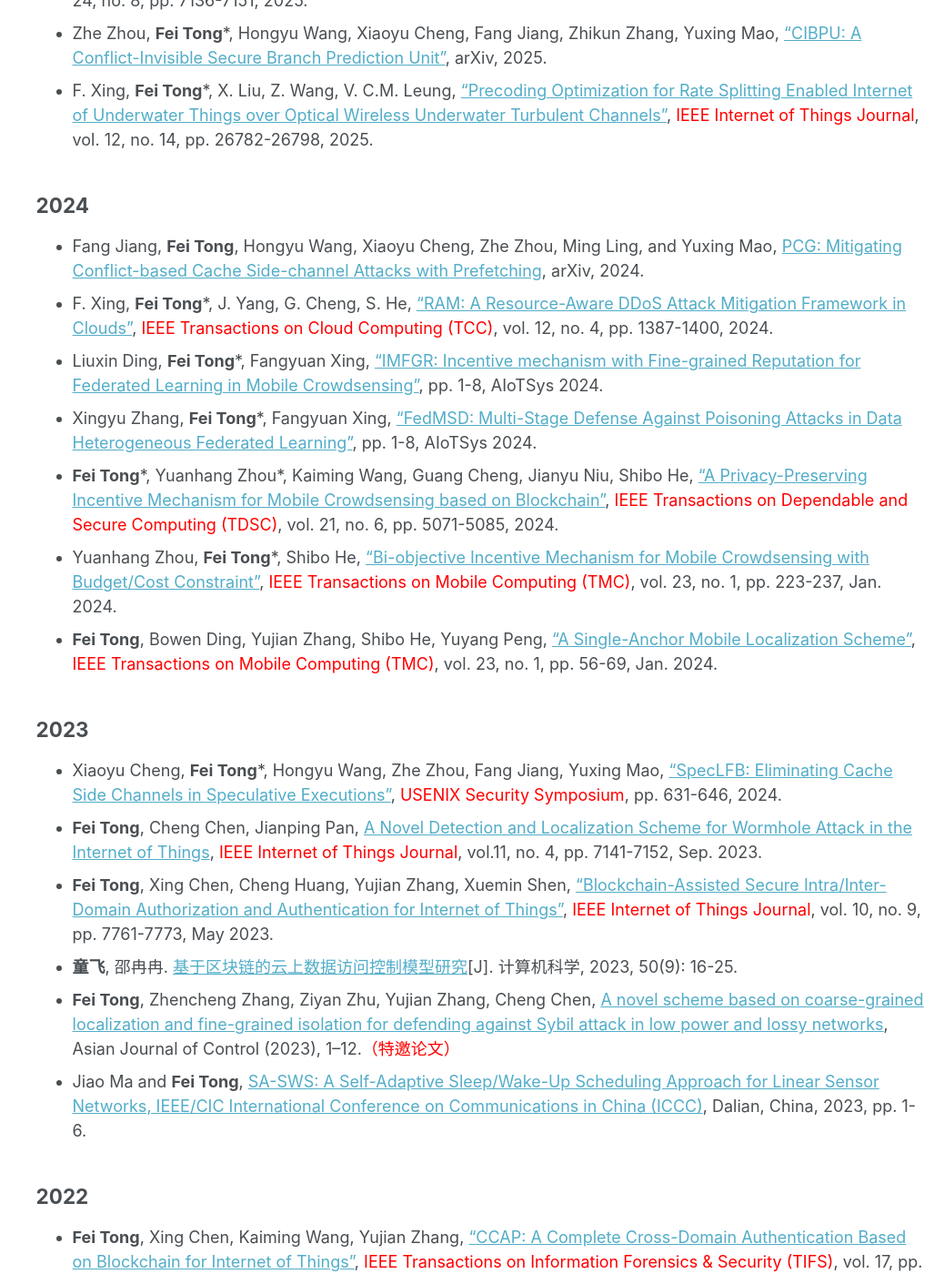
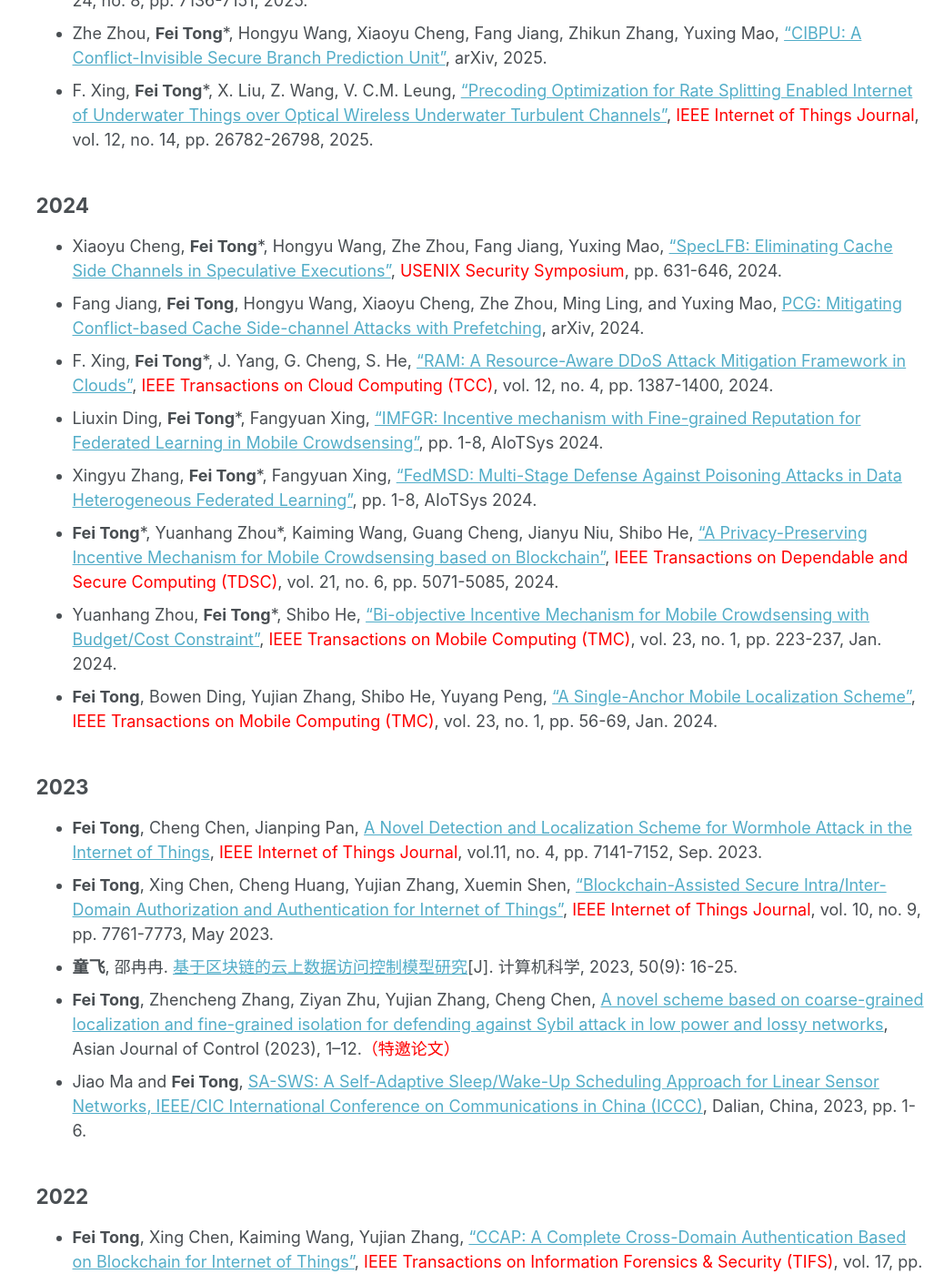
Before and after one commit to fei-tong/fei-tong.github.io, a Jekyll site: the page built from _pages/publications.md, in a window 1280 px wide and 1400 px high, scrolled down 726 px. Shown: the whole window at 91% size, without its empty margins (242-1280 px from the left). Built offline with Jekyll 4.4.1, drawn with Linux system fonts in a browser that asks for light colours; some web fonts are replaced; part of the change alters nothing that is shown.

Commit message:
Update publications.md

```diff
--- a/_pages/publications.md
+++ b/_pages/publications.md
@@ -23,6 +23,7 @@ author_profile: true
 
 ## 2024
 
+- Xiaoyu Cheng, **Fei Tong***, Hongyu Wang, Zhe Zhou, Fang Jiang, Yuxing Mao, ["SpecLFB: Eliminating Cache Side Channels in Speculative Executions"](https://www.usenix.org/conference/usenixsecurity24/presentation/cheng-xiaoyu),  <font color="red">USENIX Security Symposium</font>, pp. 631-646, 2024.
 - Fang Jiang, **Fei Tong**, Hongyu Wang, Xiaoyu Cheng, Zhe Zhou, Ming Ling, and Yuxing Mao, [PCG: Mitigating Conflict-based Cache Side-channel
 Attacks with Prefetching](https://arxiv.org/pdf/2405.03217), arXiv, 2024.
 - F. Xing, **Fei Tong***, J. Yang, G. Cheng, S. He, ["RAM: A Resource-Aware DDoS Attack Mitigation Framework in Clouds"](https://ieeexplore.ieee.org/document/10716488), <font color="red">IEEE Transactions on Cloud Computing (TCC)</font>, vol. 12, no. 4, pp. 1387-1400, 2024.
@@ -35,7 +36,6 @@ Attacks with Prefetching](https://arxiv.org/pdf/2405.03217), arXiv, 2024.
 
 ## 2023
 
-- Xiaoyu Cheng, **Fei Tong***, Hongyu Wang, Zhe Zhou, Fang Jiang, Yuxing Mao, ["SpecLFB: Eliminating Cache Side Channels in Speculative Executions"](https://www.usenix.org/conference/usenixsecurity24/presentation/cheng-xiaoyu),  <font color="red">USENIX Security Symposium</font>, pp. 631-646, 2024.
 - **Fei Tong**, Cheng Chen, Jianping Pan, [A Novel Detection and Localization Scheme for Wormhole Attack in the Internet of Things](https://ieeexplore.ieee.org/document/10251919), <font color="red">IEEE Internet of Things Journal</font>, vol.11, no. 4, pp. 7141-7152, Sep. 2023.
 - **Fei Tong**, Xing Chen, Cheng Huang, Yujian Zhang, Xuemin Shen, ["Blockchain-Assisted Secure Intra/Inter-Domain Authorization and Authentication for Internet of Things"](https://ieeexplore.ieee.org/document/9993749), <font color="red">IEEE Internet of Things Journal</font>, vol. 10, no. 9, pp. 7761-7773, May 2023.
 - **童飞**, 邵冉冉. [基于区块链的云上数据访问控制模型研究](https://www.jsjkx.com/CN/10.11896/jsjkx.230500239)[J]. 计算机科学, 2023, 50(9): 16-25.
```
